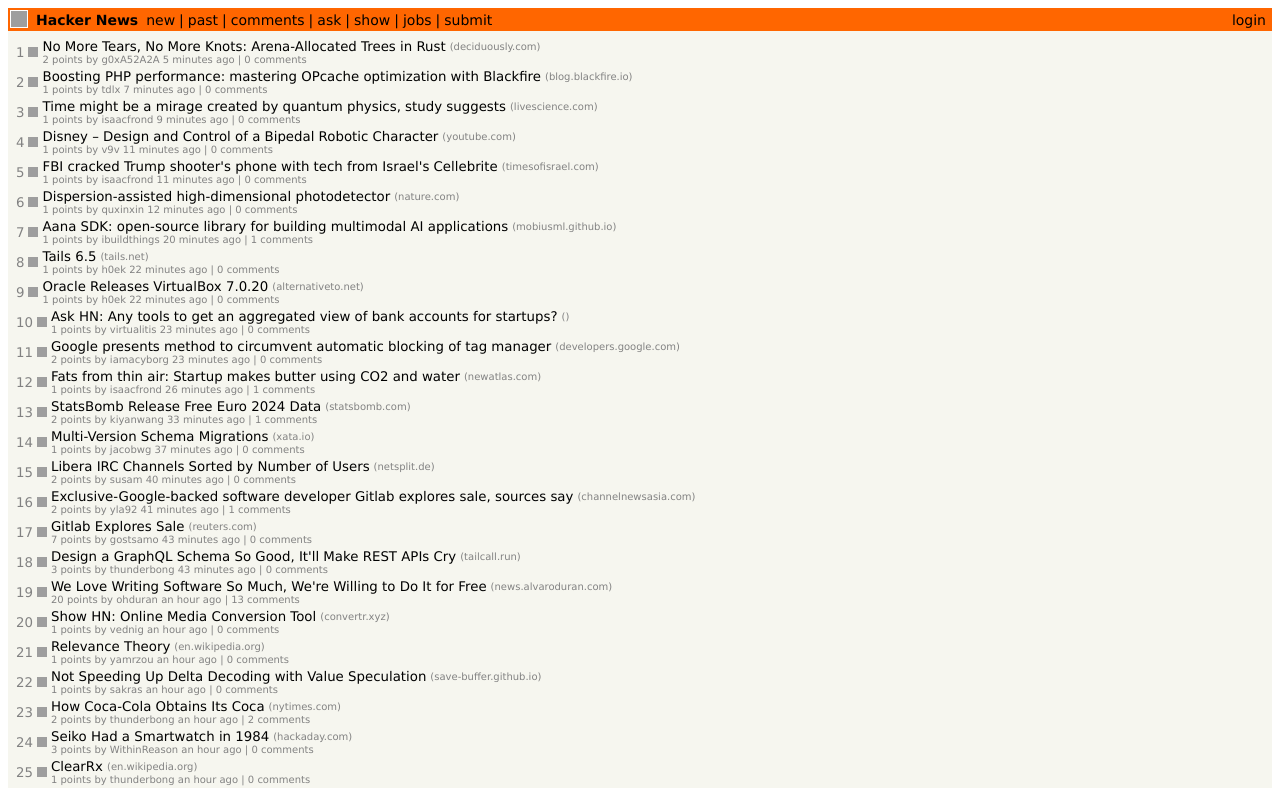
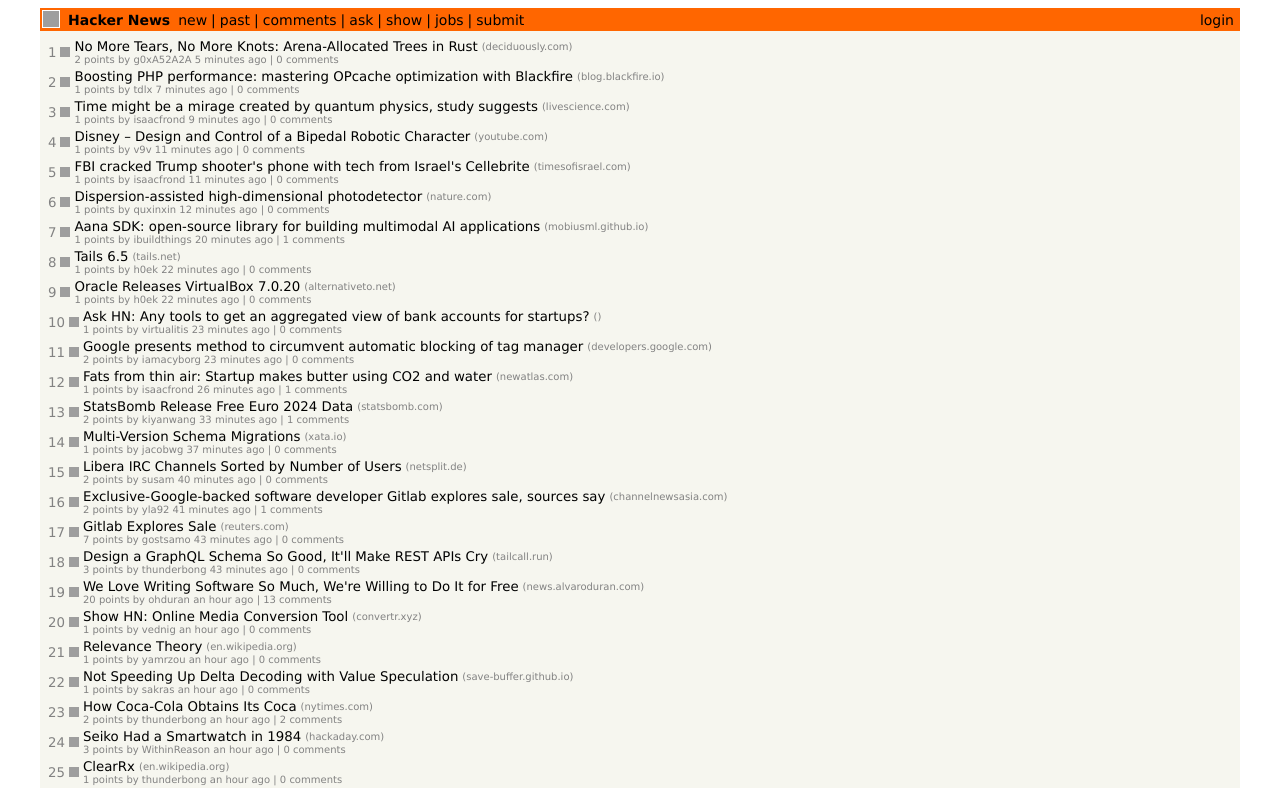
Before and after one commit to Artikool5/hacker-news-clone, a React (Vite) app: page / in a window 1280 px wide. Shown: the top 788 px of the page. Built offline with nearby package versions, Linux system fonts and the light colour scheme; grey boxes are pictures that could not be loaded.

Commit message:
fix: уменьшен размер страницы

```diff
--- a/src/components/PageContainer.tsx
+++ b/src/components/PageContainer.tsx
@@ -15,7 +15,7 @@
 `;
 
 const ContentContainer = styled.div`
-  max-width: 1440px;
+  max-width: 1200px;
   width: 100%;
 `;
 
```
